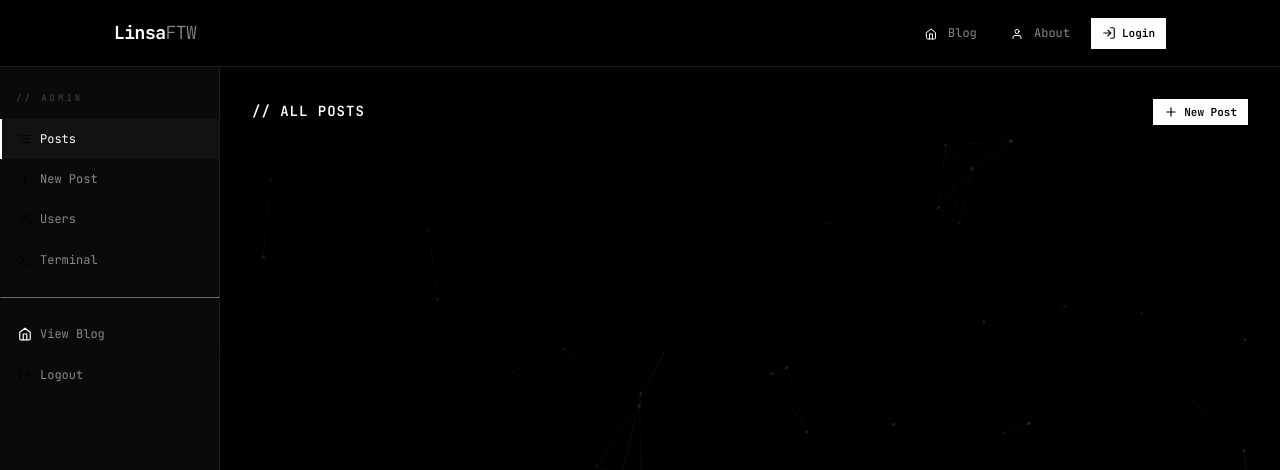
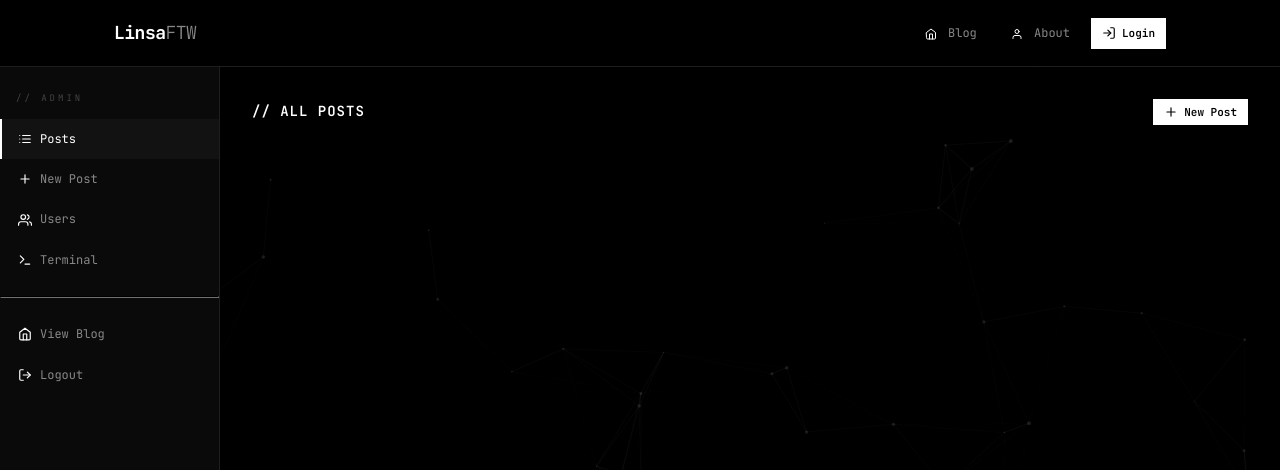
Before and after one commit to linsaftw/linsaftw.github.io, a Jekyll site: the page built from admin.html, in a window 1280 px wide. Shown: the top 470 px of the page. Built offline with Jekyll 4.4.1, drawn with Linux system fonts in a browser that asks for light colours; nearby versions of some CDN libraries.

```diff
--- a/assets/css/main.css
+++ b/assets/css/main.css
@@ -31,6 +31,32 @@
   line-height: 1.7;
   min-height: 100vh;
   overflow-x: hidden;
+}
+
+/* ===== SVG ICON COLOR FIX =====
+   <img> tags cannot inherit CSS color, so we apply a white filter globally.
+   This converts any SVG icon loaded via <img> to white on the dark background.
+   Exception: .btn uses black icons (inverted) since it has a white background.  */
+.social-link img,
+.nav-link img,
+.admin-nav-link img,
+.edit-entry img,
+.post-meta img,
+.post-card__meta img,
+.section-title img,
+.badge img,
+.terminal__prompt img {
+  filter: brightness(0) invert(1);
+}
+
+/* Buttons have white bg so icons need to be black — invert(0) keeps them dark */
+.btn img {
+  filter: brightness(0);
+}
+
+/* Ghost buttons are on dark bg so icons should be white */
+.btn--ghost img {
+  filter: brightness(0) invert(1);
 }
 
 /* ===== NEURON CANVAS ===== */
```
